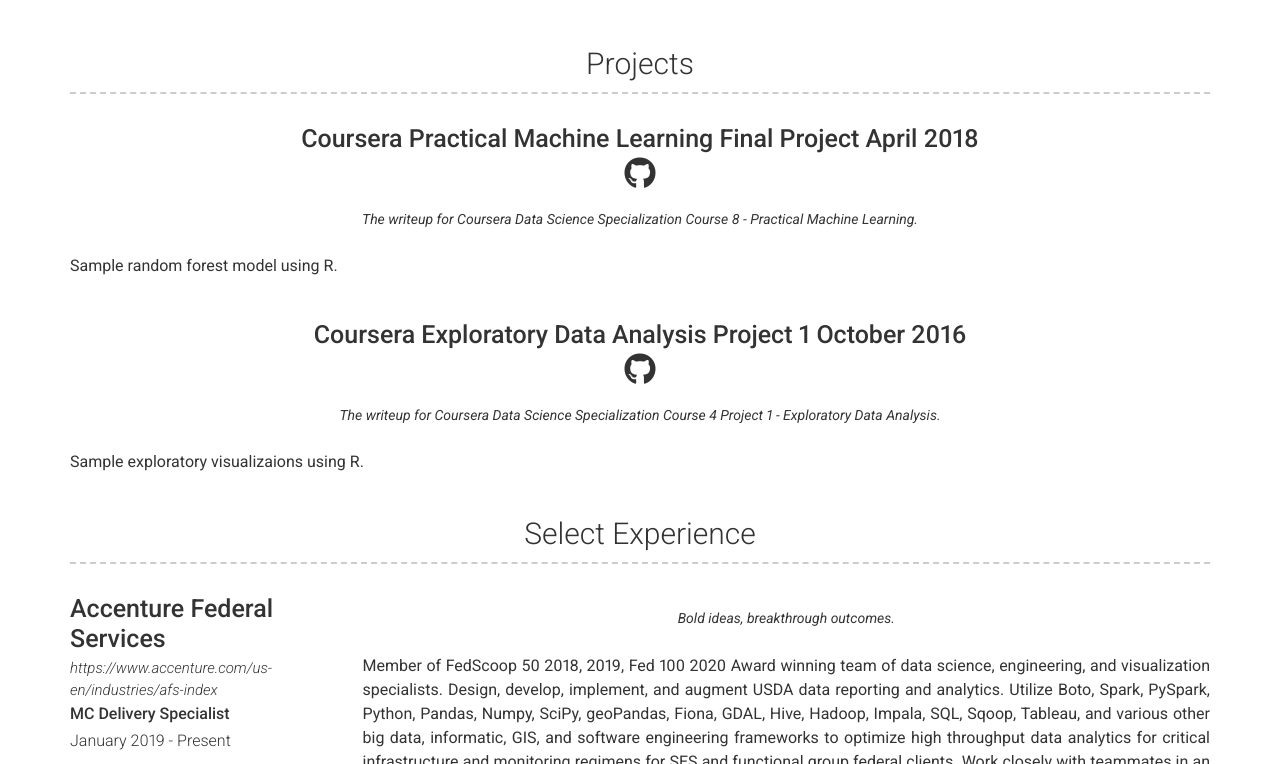
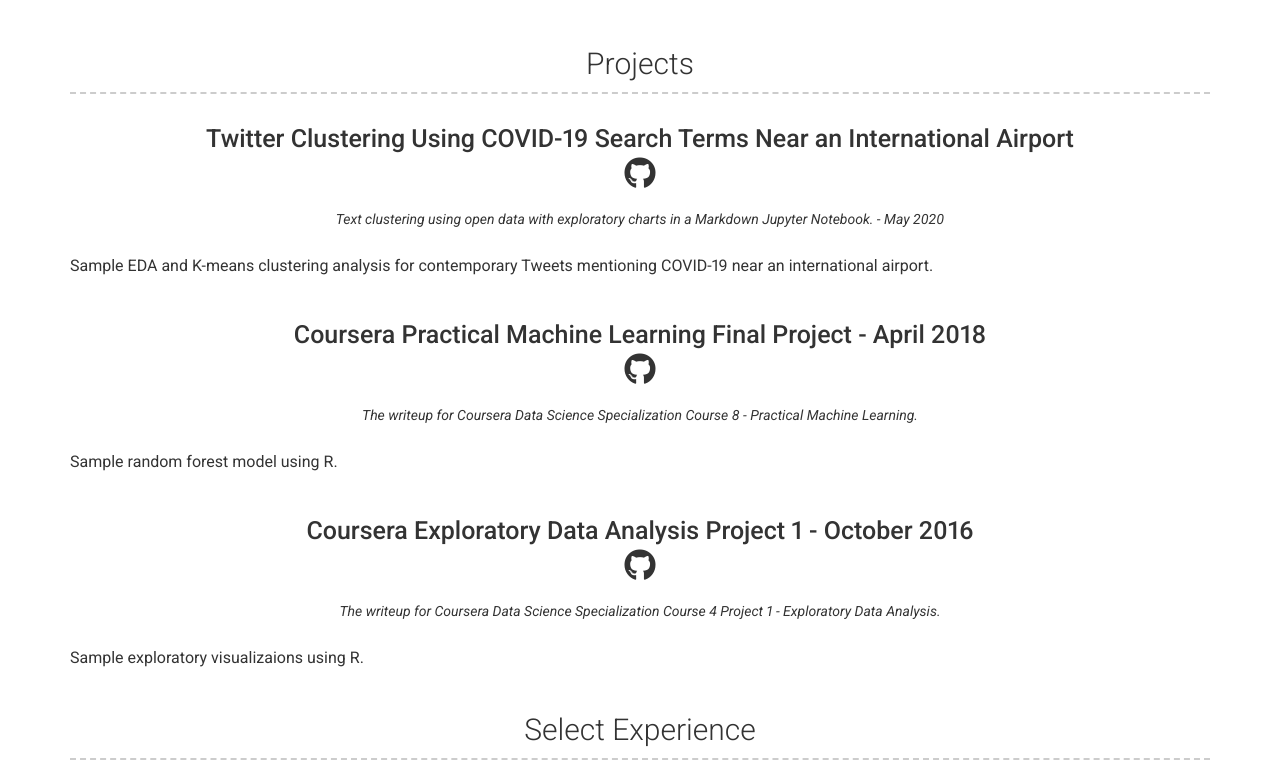
Before and after one commit to r-ballard/r-ballard.github.io, a Jekyll site: the page built from index.md, in a window 1280 px wide and 900 px high, scrolled down 357 px, cut to the strip 136-900 px from the top of the window. Built offline with Jekyll 4.4.1, drawn with Linux system fonts in a browser that asks for light colours; nearby versions of some CDN libraries.

Commit message:
Add twitter-clustering

```diff
--- a/_data/projects.yml
+++ b/_data/projects.yml
@@ -1,6 +1,14 @@
 # Project template
 - layout: top-middle
-  name: Coursera Practical Machine Learning Final Project April 2018
+  name: Twitter Clustering Using COVID-19 Search Terms Near an International Airport
+  #link: Link to project (eg. sproogen.github.io/modern-resume-theme)(optional)
+  github: r-ballard/twitter_clustering
+  quote: >
+    Text clustering using open data with exploratory charts in a Markdown Jupyter Notebook. - May 2020
+  description: | # this will include new lines to allow paragraphs
+    Sample EDA and K-means clustering analysis for contemporary Tweets mentioning COVID-19 near an international airport.
+- layout: top-middle
+  name: Coursera Practical Machine Learning Final Project -  April 2018
   #link: Link to project (eg. sproogen.github.io/modern-resume-theme)(optional)
   github: r-ballard/pml-April2018
   quote: >
@@ -9,7 +17,7 @@
     Sample random forest model using R.
 # Project template
 - layout: top-middle
-  name: Coursera Exploratory Data Analysis Project 1 October 2016
+  name: Coursera Exploratory Data Analysis Project 1 - October 2016
   #link: Link to project (eg. sproogen.github.io/modern-resume-theme)(optional)
   github: r-ballard/ExData_Plotting1
   quote: >
```
